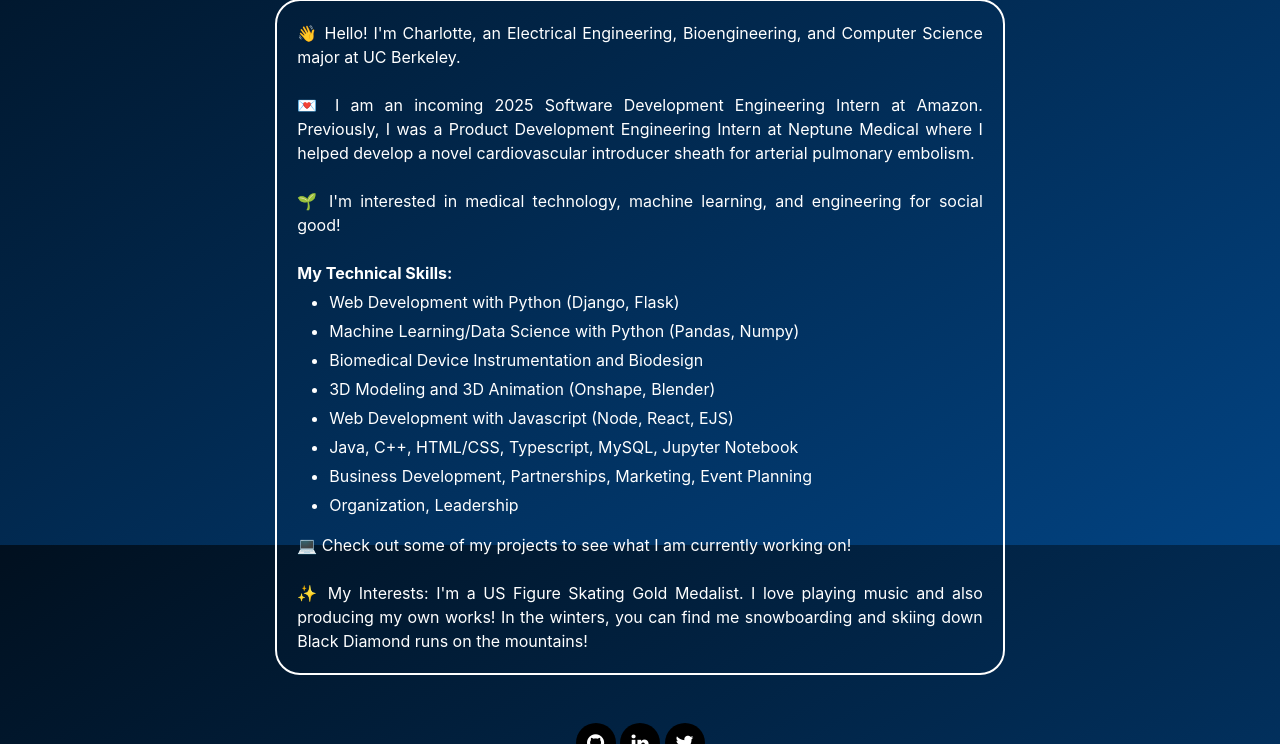
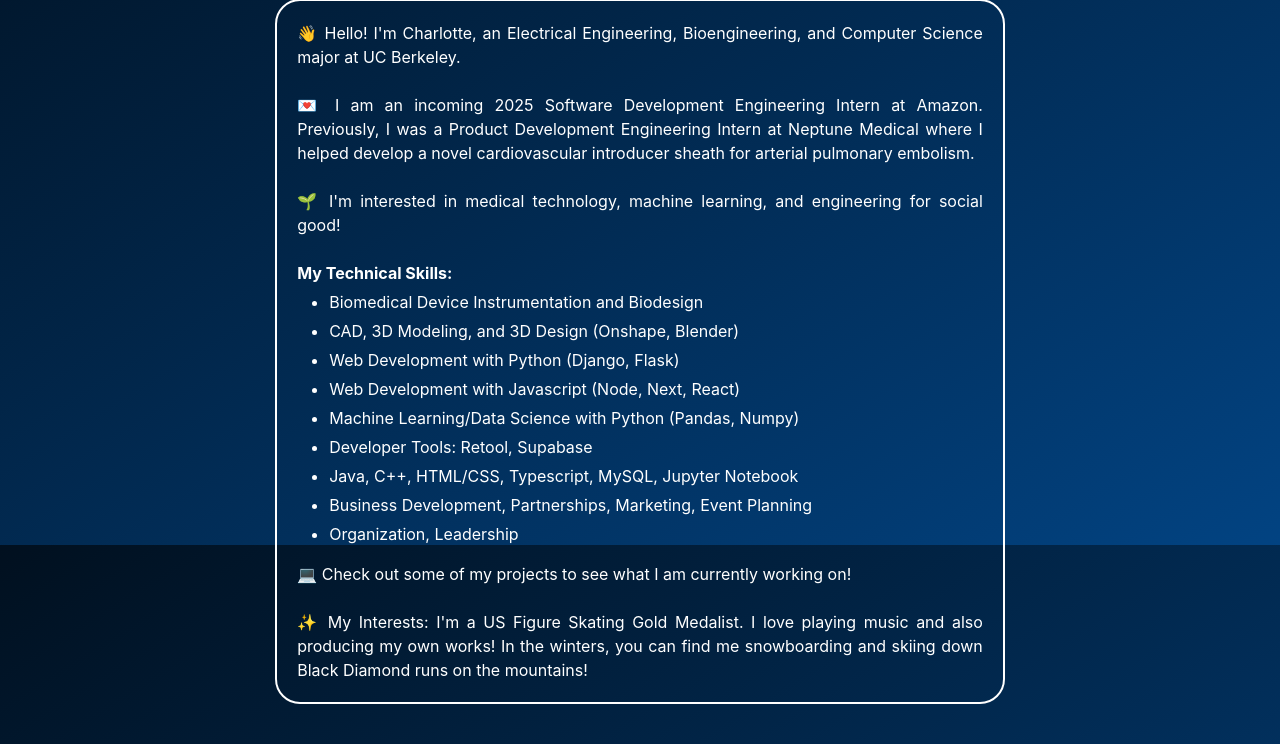
Before and after one commit to CharlotteLaw/Website, a Django app: page / in a window 1280 px wide. Shown: the part 255-999 px from the top of the page. Run offline with Django 4.2, Linux system fonts and the light colour scheme.

Commit message:
Update home.html

```diff
--- a/templates/home.html
+++ b/templates/home.html
@@ -25,11 +25,12 @@
       <a>🌱 I'm interested in medical technology, machine learning, and engineering for social good!</a><br><br>
       <a style="font-weight:bold;">My Technical Skills:</a>
         <ul >
+            <li>Biomedical Device Instrumentation and Biodesign</li>
+            <li>CAD, 3D Modeling, and 3D Design (Onshape, Blender)</li>
             <li>Web Development with Python (Django, Flask)</li>
+            <li>Web Development with Javascript (Node, Next, React)</li>
             <li>Machine Learning/Data Science with Python (Pandas, Numpy)</li>
-            <li>Biomedical Device Instrumentation and Biodesign</li>
-            <li>3D Modeling and 3D Animation (Onshape, Blender)</li>
-            <li>Web Development with Javascript (Node, React, EJS)</li>
+            <li>Developer Tools: Retool, Supabase</li>
             <li>Java, C++, HTML/CSS, Typescript, MySQL, Jupyter Notebook</li>
             <li>Business Development, Partnerships, Marketing, Event Planning</li>
             <li>Organization, Leadership</li>
```
